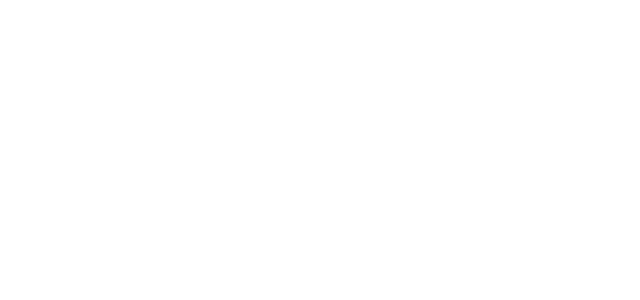
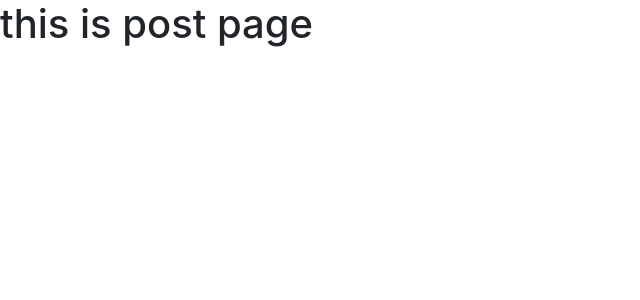
Before and after one commit to ariju/nuxtjs_website, a Nuxt app: page /post in a window 1280 px wide. Before the commit this address had no page. Shown: the top 300 px of the page, without its empty margins (0-640 px from the left). Built offline with nearby package versions, Linux system fonts and the light colour scheme.

Commit message:
postページ

```diff
--- /dev/null
+++ b/pages/post.vue
@@ -0,0 +1,15 @@
+<template>
+  <div>
+    <h1>this is post page</h1>
+  </div>
+</template>
+
+<script>
+export default {
+
+}
+</script>
+
+<style scoped>
+
+</style>
```
